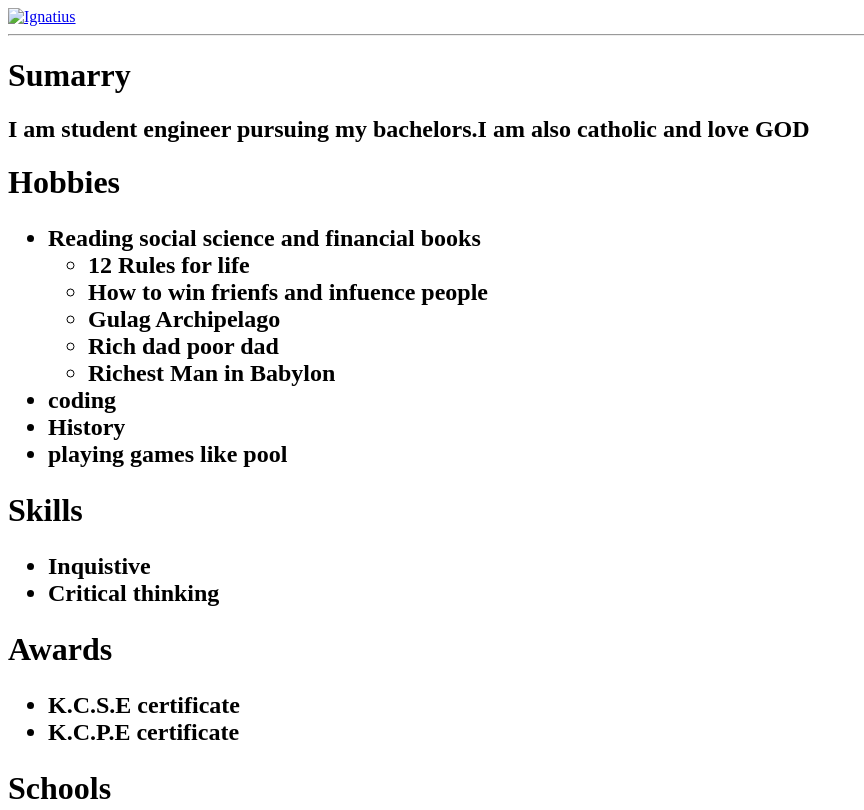
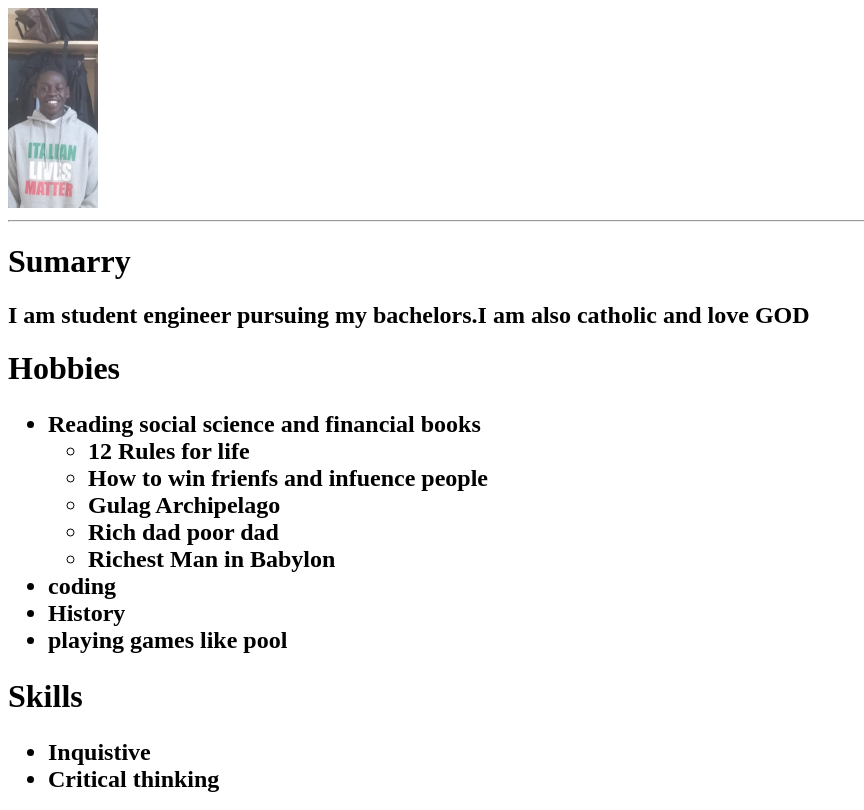
Before and after one commit to IGNATIUSKEMBOI/html.resum, a plain HTML site: page index.html in a window 1280 px wide. Shown: the top 810 px of the page, without its empty margins (0-864 px from the left). Drawn offline with Linux system fonts and the light colour scheme.

Commit message:
Add files via upload

```diff
--- a/index.html
+++ b/index.html
@@ -5,7 +5,7 @@
         <title>Resume</title>
     </head>
     <body>
-     <a href="../4.3 HTML Porfolio Project/public/about.html"><img height="200" src="../4.1+Webpages/WhatsApp Image 2024-02-01 at 13.02.12_b7ad97c7.jpg"  alt="Ignatius" ></a>
+     <a href="./about.html"><img height="200" src="./WhatsApp Image 2024-02-01 at 13.02.12_b7ad97c7.jpg"></a>
     <hr>
      <h1>Sumarry</h1>
      <h2>I am student engineer pursuing my bachelors.I am also catholic and love GOD</h2>
```
